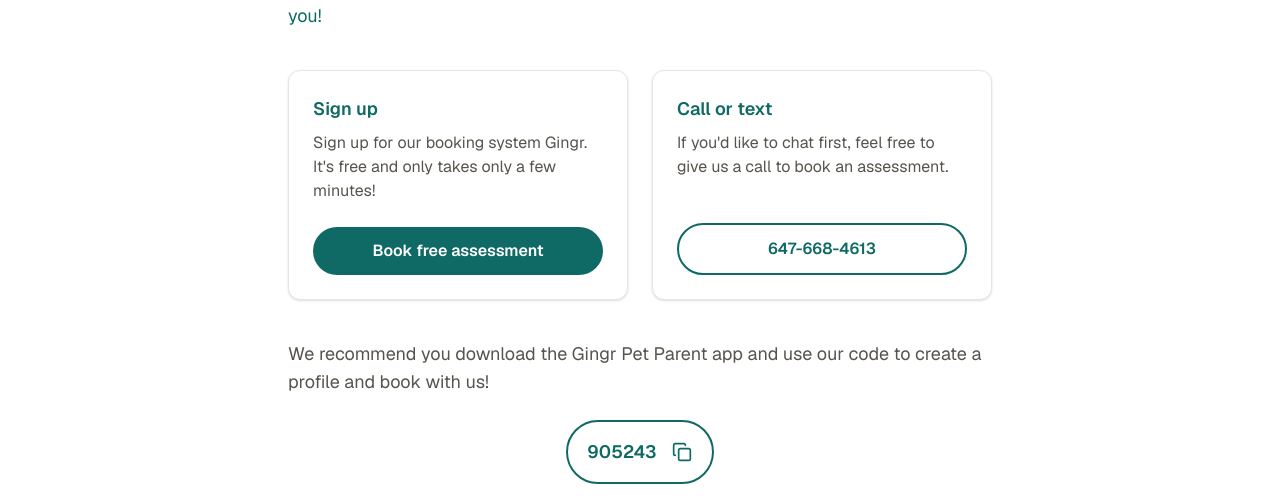
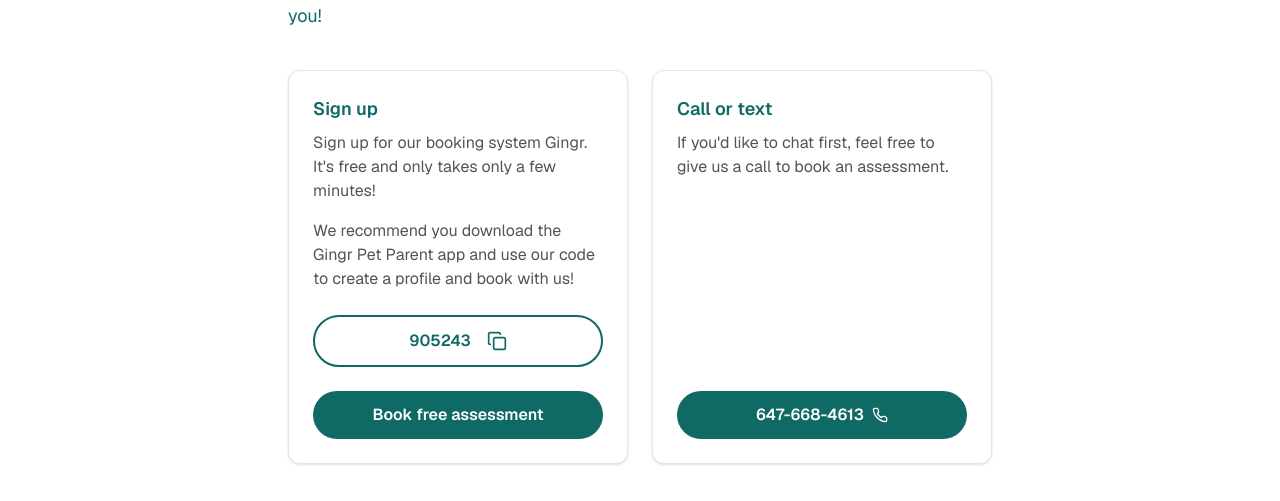
Before and after one commit to nymmble/besties-front-end, a Next.js app: page /book in a window 1280 px wide. Shown: the part 451-952 px from the top of the page. Built offline with nearby package versions, Linux system fonts and the light colour scheme.

Commit message:
Styling updates on booking page.

```diff
--- a/src/app/book/page.tsx
+++ b/src/app/book/page.tsx
@@ -1,7 +1,5 @@
 import Link from "next/link";
 import { BookingGrid } from "@/components/BookingGrid";
-import { CopyAppCodeButton } from "@/components/CopyAppCodeButton";
-import { siteConfig } from "@/lib/defaults";
 
 export const metadata = {
   title: "Book | Besties",
@@ -19,15 +17,6 @@ export default function BookPage() {
 
       <BookingGrid />
 
-      <p className="mt-10 text-lg text-stone-600">
-        We recommend you download the Gingr Pet Parent app and use our code{" "}
-         to create a profile and book with us!
-      </p>
-
-      <div className="w-full flex flex-col items-center">
-        <CopyAppCodeButton code={siteConfig.appCode} />
-      </div>
-
       <p className="mt-10 text-sm text-stone-500">
         <Link href="/" className="font-medium text-primary underline hover:text-primary-hover">
           Back to home
--- a/src/components/BookingGrid.tsx
+++ b/src/components/BookingGrid.tsx
@@ -1,8 +1,27 @@
+import { CopyAppCodeButton } from "@/components/CopyAppCodeButton";
 import type { BookingOption } from "@/lib/types";
-import { defaultBookingOptions } from "@/lib/defaults";
+import { defaultBookingOptions, siteConfig } from "@/lib/defaults";
 
 interface BookingGridProps {
   options?: BookingOption[] | null;
+}
+
+function PhoneIcon({ className }: { className?: string }) {
+  return (
+    <svg
+      xmlns="http://www.w3.org/2000/svg"
+      viewBox="0 0 24 24"
+      fill="none"
+      stroke="currentColor"
+      strokeWidth="2"
+      strokeLinecap="round"
+      strokeLinejoin="round"
+      className={className}
+      aria-hidden
+    >
+      <path d="M22 16.92v3a2 2 0 0 1-2.18 2 19.79 19.79 0 0 1-8.63-3.07 19.5 19.5 0 0 1-6-6 19.79 19.79 0 0 1-3.07-8.67A2 2 0 0 1 4.11 2h3a2 2 0 0 1 2 1.72 12.84 12.84 0 0 0 .7 2.81 2 2 0 0 1-.45 2.11L8.09 9.91a16 16 0 0 0 6 6l1.27-1.27a2 2 0 0 1 2.11-.45 12.84 12.84 0 0 0 2.81.7A2 2 0 0 1 22 16.92z" />
+    </svg>
+  );
 }
 
 export function BookingGrid({ options }: BookingGridProps) {
@@ -10,25 +29,33 @@ export function BookingGrid({ options }: BookingGridProps) {
 
   return (
     <div className="mt-10 grid gap-6 sm:grid-cols-2">
-      {items.map((item) => (
+      {items.map((item, index) => (
         <div
           key={item.title}
           className="flex flex-col rounded-xl border border-stone-200 bg-white p-6 shadow-sm transition hover:shadow-md"
         >
           <h3 className="text-lg font-semibold text-primary">{item.title}</h3>
           <p className="mt-2 flex-1 text-stone-600">{item.description}</p>
+          {index === 0 ? (
+            <>
+              <p className="mt-4 text-stone-600">
+                We recommend you download the Gingr Pet Parent app and use our code to create a
+                profile and book with us!
+              </p>
+              <CopyAppCodeButton code={siteConfig.appCode} />
+            </>
+          ) : null}
           <a
             href={item.buttonUrl}
             {...(item.external
               ? { target: "_blank", rel: "noopener noreferrer" }
               : {})}
-            className={
-              item.external
-                ? "mt-6 inline-flex justify-center rounded-full bg-primary px-6 py-3 text-center text-sm font-semibold text-white transition hover:bg-primary-hover sm:text-base"
-                : "mt-6 inline-flex justify-center rounded-full border-2 border-primary px-6 py-3 text-center text-sm font-semibold text-primary transition hover:bg-cream sm:text-base"
-            }
+            className="mt-6 inline-flex items-center justify-center gap-2 rounded-full bg-primary px-6 py-3 text-center text-sm font-semibold text-white transition hover:bg-primary-hover sm:text-base"
           >
             {item.buttonText}
+            {item.buttonUrl.startsWith("tel:") ? (
+              <PhoneIcon className="h-4 w-4 shrink-0" />
+            ) : null}
           </a>
         </div>
       ))}
--- a/src/components/CopyAppCodeButton.tsx
+++ b/src/components/CopyAppCodeButton.tsx
@@ -62,7 +62,7 @@ export function CopyAppCodeButton({ code }: CopyAppCodeButtonProps) {
     <button
       type="button"
       onClick={handleCopy}
-      className="mt-6 flex items-center justify-between gap-4 rounded-full border-2 border-primary bg-white px-5 py-4 text-left text-lg text-stone-600 transition hover:bg-cream focus-visible:outline focus-visible:outline-2 focus-visible:outline-offset-2 focus-visible:outline-primary"
+      className="mt-6 flex items-center justify-center gap-4 rounded-full border-2 border-primary bg-white px-5 py-3 text-center text-md text-stone-600 transition hover:bg-cream focus-visible:outline focus-visible:outline-2 focus-visible:outline-offset-2 focus-visible:outline-primary"
       aria-label={copied ? "Code copied" : `Copy app code ${code}`}
     >
 
```
